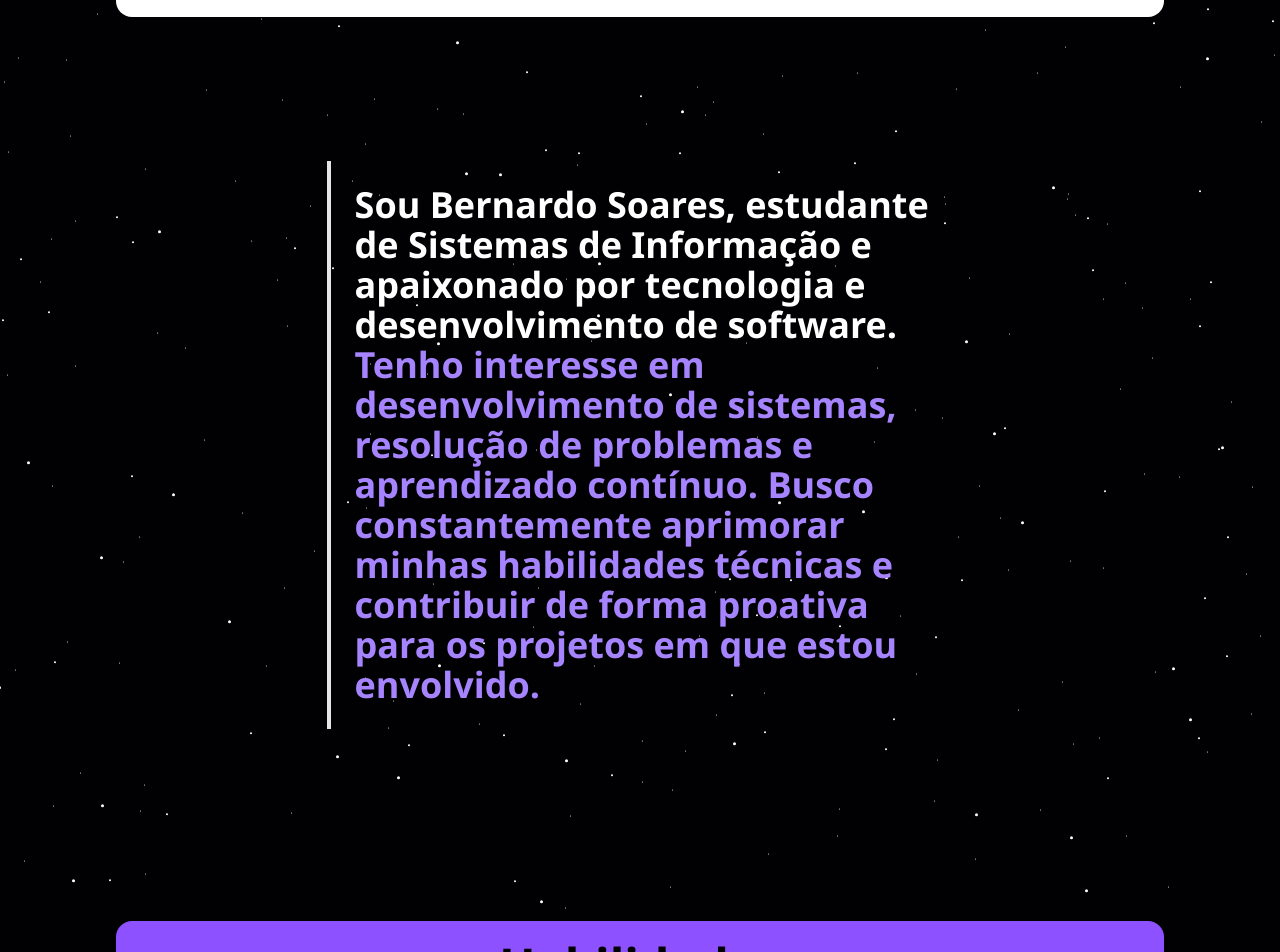
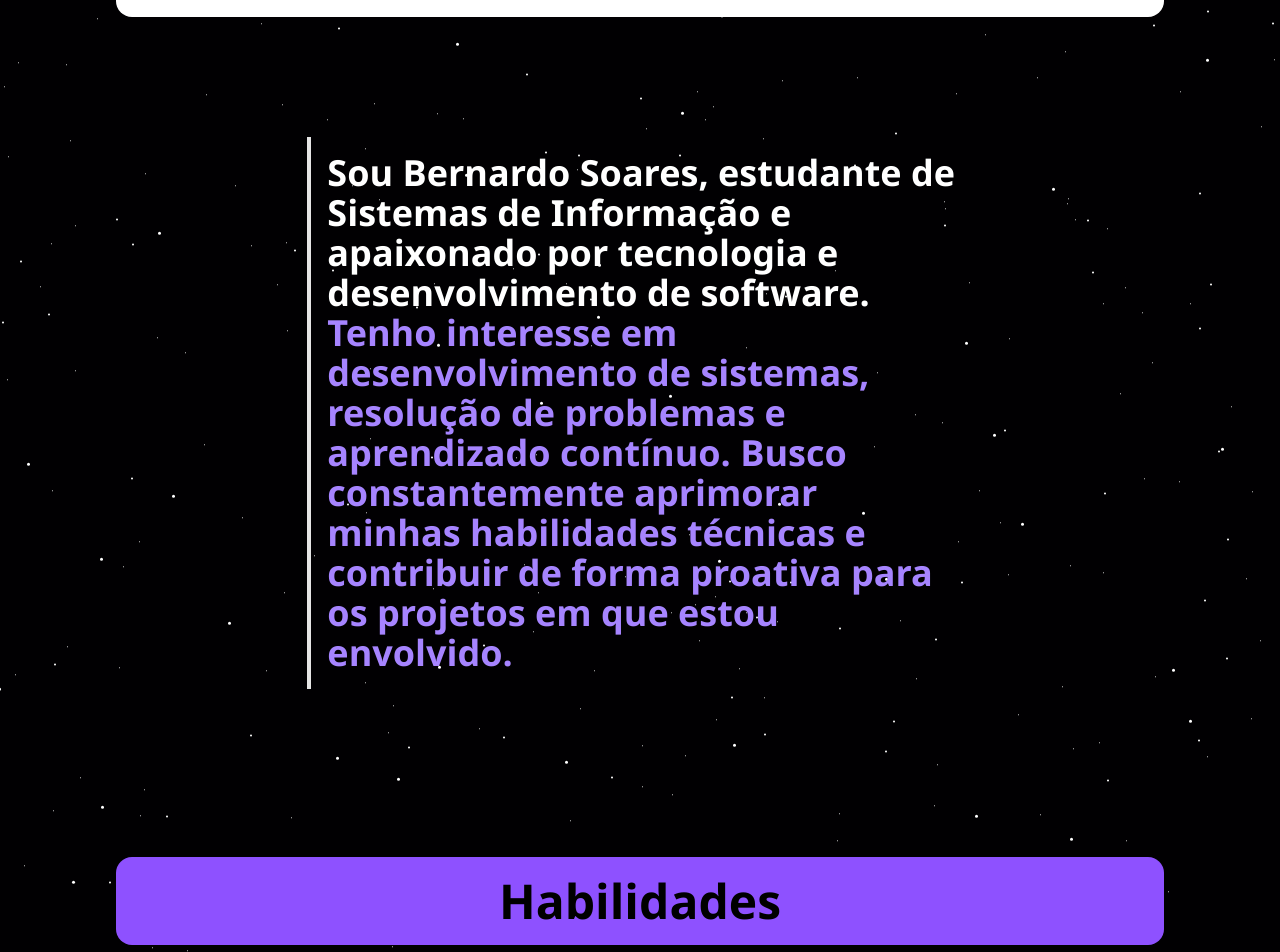
Before and after one commit to Dev-Soares/My-Portfolio, a React (Vite) app: page / in a window 1280 px wide. Shown: the part 927-1879 px from the top of the page. Built offline with nearby package versions, Linux system fonts and the light colour scheme.

Commit message:
Corrigindo bugs no texto

```diff
--- a/src/App.jsx
+++ b/src/App.jsx
@@ -42,13 +42,13 @@ const App = () => {
           </div>
         </section>
         <section className="min-h-fit w-full flex justify-center items-center flex-col my-8 p-6">
-          <div className="w-full h-auto p-4 rounded-2xl text-black font-title justify-center items-center flex text-4xl lg:text-5xl lg:p-5 bg-white lg:mb-16 xl:max-w-[85%] ">
+          <div className="w-full h-auto py-4 rounded-2xl text-black font-title justify-center items-center flex text-4xl lg:text-5xl lg:py-5 bg-white lg:mb-16 xl:max-w-[85%] ">
             <h2>Sobre</h2>
           </div>
           <div className="flex flex-col md:flex-row justify-center items-center w-[90%] h-full rounded-4xl py-8 gap-4">
-            <div className="h-full w-fit font-text my-6 text-xl md:text-2xl lg:text-3xl xl:text-4xl flex flex-col gap-4 md:gap-6 justify-end items-center p-6 px-8 ">
+            <div className="h-full w-fit font-text my-6 text-xl md:text-2xl lg:text-3xl xl:text-4xl flex flex-col gap-4 md:gap-6 justify-end items-center ">
               <p data-aos="fade-right" data-aos-duration="1500" data-aos-easing="ease-in-out"
-               className="text-white md:max-w-[60%] border-l-4 p-6" >
+               className="text-white md:max-w-[60%] border-l-4 p-4" >
                 Sou Bernardo Soares, estudante de Sistemas de Informação e apaixonado por tecnologia e desenvolvimento de software. <span className="text-[var(--color-secondary)]"> Tenho interesse em desenvolvimento de sistemas, resolução de problemas e aprendizado contínuo. Busco constantemente aprimorar minhas habilidades técnicas e contribuir de forma proativa para os projetos em que estou envolvido.</span>
 
               </p>
--- a/src/components/CardTech.jsx
+++ b/src/components/CardTech.jsx
@@ -2,7 +2,7 @@ import React from 'react'
 
 const CardTech = ({borderColor, stackImg, delay}) => {
   return (
-    <div data-aos="fade-up" data-aos-duration="1000" data-aos-easing="ease-in" data-aos-delay={delay} className='max-w-40 xl:max-w-50'>
+    <div data-aos="fade-up" data-aos-duration="1000" data-aos-easing="ease-in" data-aos-delay={delay} className='max-w-38 xl:max-w-50'>
       <div className={`w-[100%]  flex flex-col justify-between items-center gap-4 border-2 ${borderColor} rounded-3xl p-4 hover:scale-105 transition-all duration-1000 transform shadow-sm`}>
         <img src={stackImg} alt="Stack Icon" />
 
```
